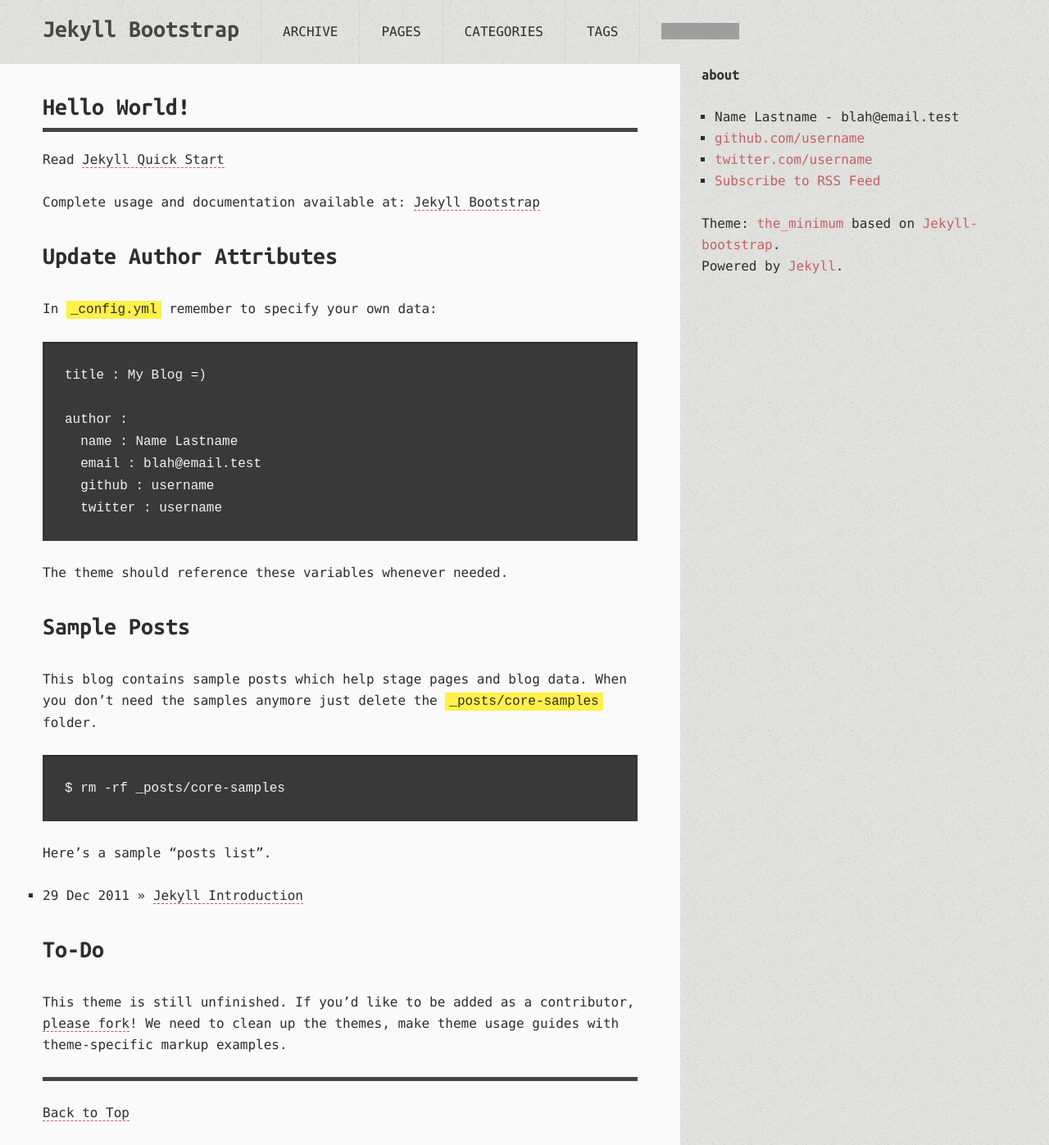
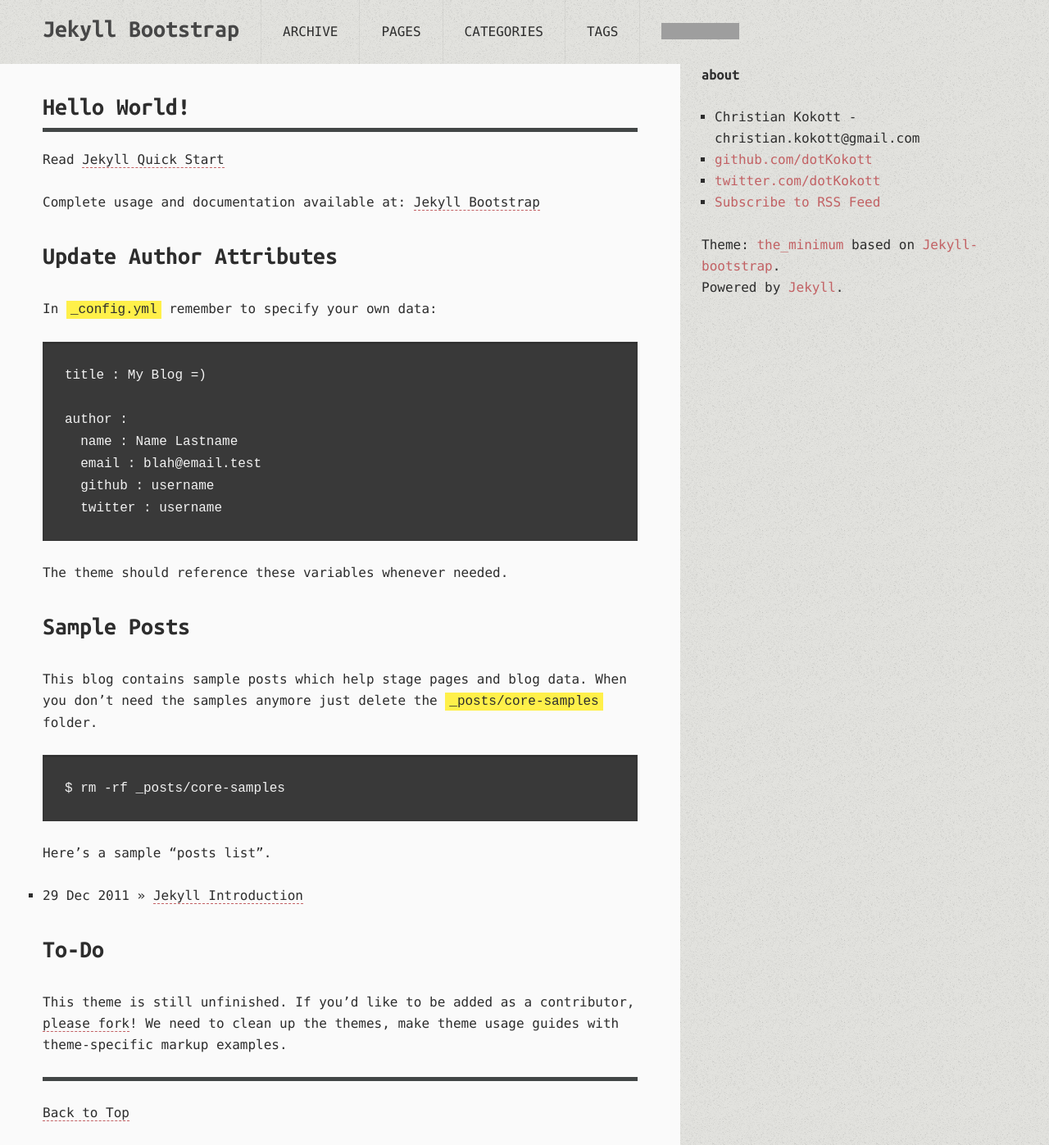
Before and after one commit to dotKokott/dotKokott.github.io, a Jekyll site: the page built from index.md, in a window 1280 px wide. Shown: the whole page at 82% size. Built offline with Jekyll 4.4.1, drawn with Linux system fonts in a browser that asks for light colours; comment, search, counter and statistics services are not loaded; grey boxes are pictures that could not be loaded.

Commit message:
Changed config

```diff
--- a/_config.yml
+++ b/_config.yml
@@ -11,11 +11,10 @@
 title : Jekyll Bootstrap
 tagline: Site Tagline
 author :
-  name : Name Lastname
-  email : blah@email.test
-  github : username
-  twitter : username
-  feedburner : feedname
+  name : Christian Kokott
+  email : christian.kokott@gmail.com
+  github : dotKokott
+  twitter : dotKokott
 
 # The production_url is only used when full-domain names are needed
 # such as sitemap.txt
@@ -25,7 +24,7 @@
 # Else if you are pushing to username.github.io, replace with your username.
 # Finally if you are pushing to a GitHub project page, include the project name at the end.
 #
-production_url : http://username.github.io
+production_url : http://dotkokott.github.io
 
 gems: ["jekyll-sitemap"]
 
```
